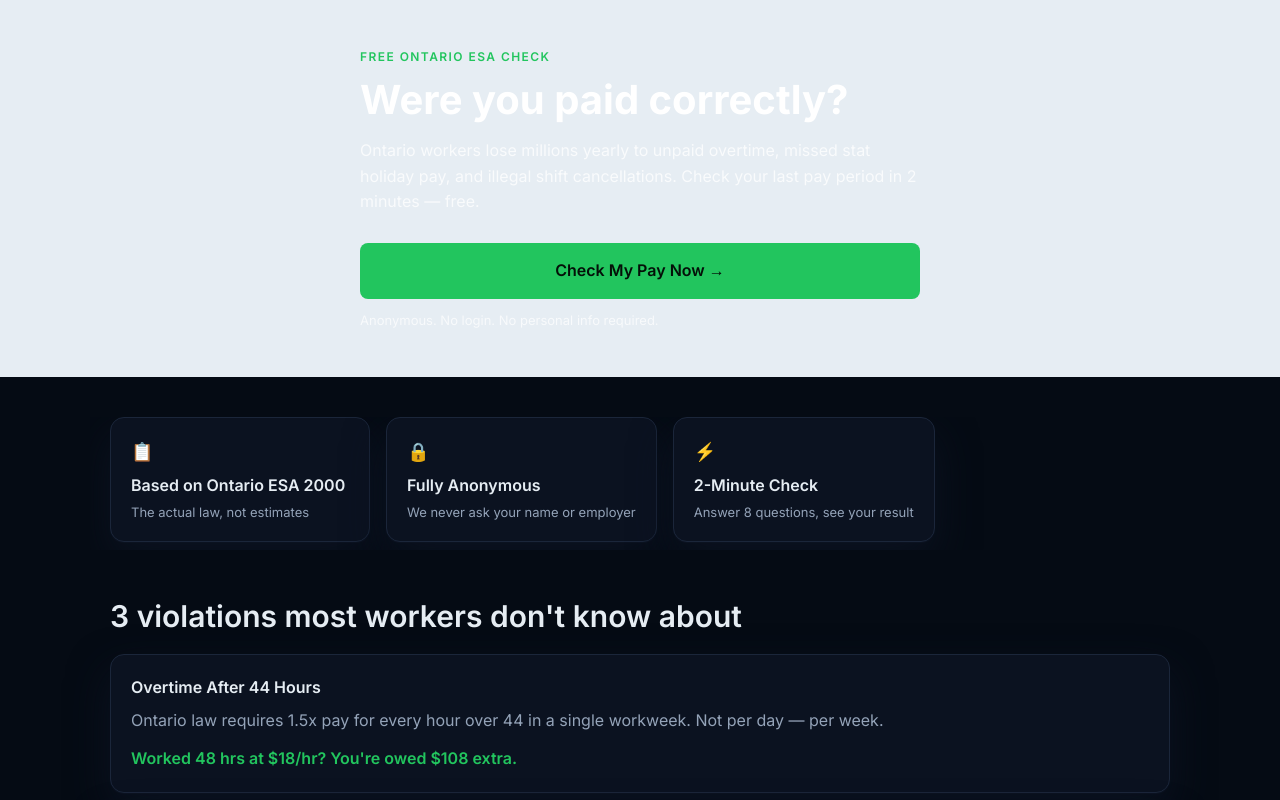
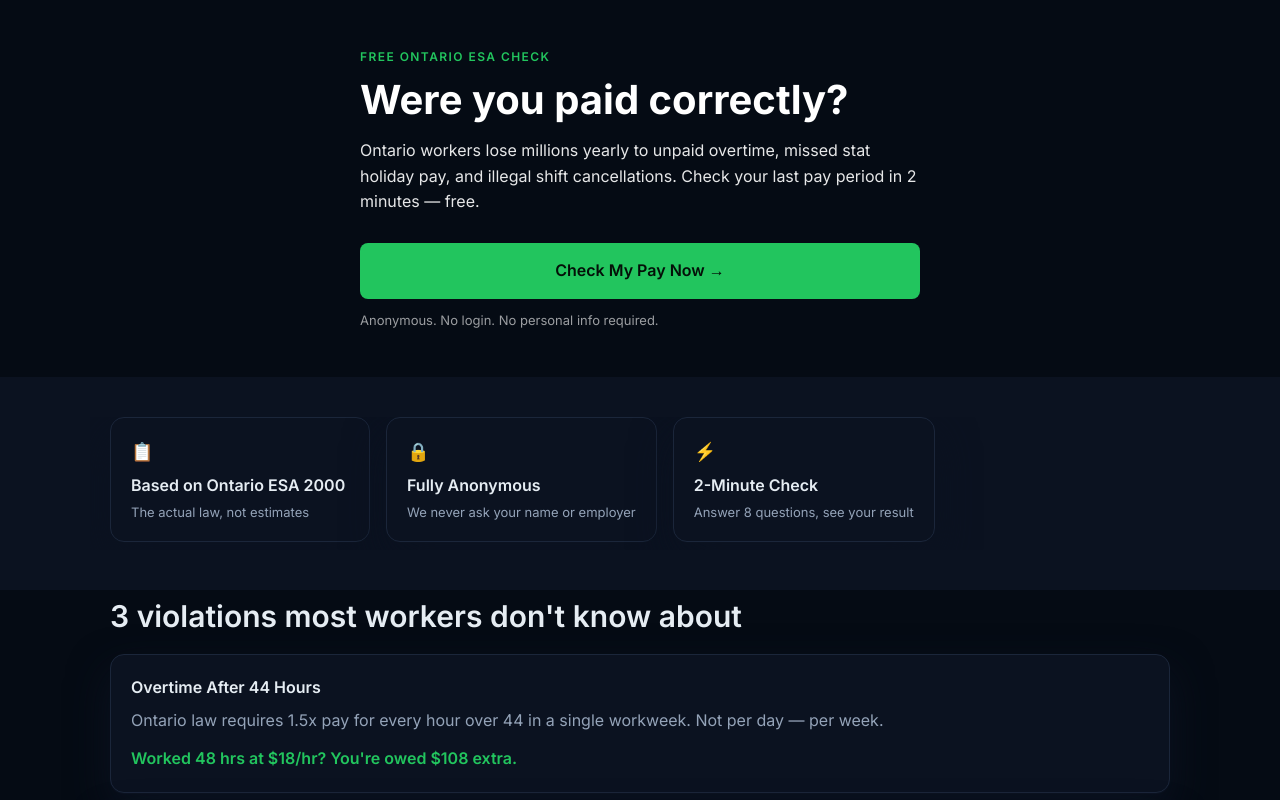
Before and after one commit to Kush108/WageChecker, a Next.js app: page / in a window 1280 px wide. Shown: the top 800 px of the page. Built offline with nearby package versions, Linux system fonts and the light colour scheme.

Commit message:
Hero Page Updated v1.1

```diff
--- a/src/app/page.tsx
+++ b/src/app/page.tsx
@@ -6,7 +6,7 @@ export default function HomePage() {
   return (
     <main>
       {/* HERO */}
-      <section className="bg-primary text-white">
+      <section className="bg-background text-white">
         <Container className="py-12">
           <div className="mx-auto w-full max-w-[560px]">
             <div className="text-[12px] font-semibold tracking-[0.12em] text-accent-green">
@@ -15,7 +15,7 @@ export default function HomePage() {
             <h1 className="mt-3 text-h1-mobile md:text-h1-desktop">
               Were you paid correctly?
             </h1>
-            <p className="mt-4 text-body text-white/75">
+            <p className="mt-4 text-body text-white/90">
               Ontario workers lose millions yearly to unpaid overtime, missed stat
               holiday pay, and illegal shift cancellations. Check your last pay
               period in 2 minutes — free.
@@ -25,7 +25,7 @@ export default function HomePage() {
               <ButtonLink href="/check" className="min-h-[56px] text-[16px] font-semibold">
                 Check My Pay Now →
               </ButtonLink>
-              <div className="mt-3 text-caption text-white/70">
+              <div className="mt-3 text-caption text-white/60">
                 Anonymous. No login. No personal info required.
               </div>
             </div>
@@ -34,7 +34,7 @@ export default function HomePage() {
       </section>
 
       {/* TRUST SIGNALS */}
-      <section className="py-10">
+      <section className="bg-surface py-10">
         <Container>
           <div className="-mx-5 flex gap-4 overflow-x-auto px-5 pb-2">
             <div className="min-w-[260px]">
```
